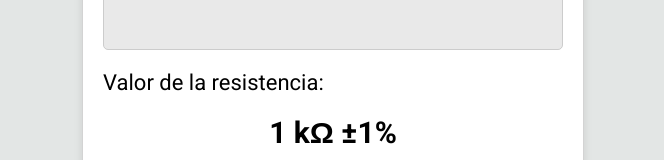
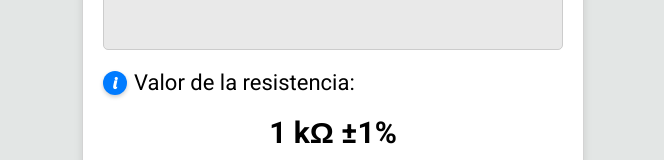
Before and after one commit to Daav97/react-resistor-calculator, a React (Vite) app: page / in a window 1280 px wide. Shown: the part 513-673 px from the top of the page, without its empty margins (307-971 px from the left). Built offline with nearby package versions, Linux system fonts and the light colour scheme.

Commit message:
Se agrega icono explicativo de valores

```diff
--- a/index.html
+++ b/index.html
@@ -9,6 +9,10 @@
       href="https://fonts.googleapis.com/css2?family=Roboto:wght@400;700&display=swap"
       rel="stylesheet"
     />
+    <link
+      href="https://fonts.googleapis.com/css2?family=Lobster&display=swap"
+      rel="stylesheet"
+    />
   </head>
   <body>
     <div id="root"></div>
--- a/src/Components/CalculatorBox/CalculatorBox.jsx
+++ b/src/Components/CalculatorBox/CalculatorBox.jsx
@@ -9,6 +9,8 @@ import {
   convertToShortScale,
   validateBandPositions,
 } from "./CalculatorBoxLogic.js";
+import InfoIcon from "../InfoIcon/InfoIcon.jsx";
+import Explanation from "../Explanation/Explanation.jsx";
 
 const DEFAULT_BAND_COLORS = [
   POSITIONS[4][0][1],
@@ -92,11 +94,11 @@ const CalculatorBox = ({ num, onCloseClick }) => {
         selectedBand={selectedBand}
       />
       <p className="margin-bottom margin-top">
-        Selecciona{" "}
+        Selecciona
         {selectedBand != null ? (
-          <>el color de la {NUMEROS_ORDINALES[selectedBand]} banda:</>
+          <> el color de la {NUMEROS_ORDINALES[selectedBand]} banda:</>
         ) : (
-          "alguna banda para elegir su color"
+          " alguna banda para elegir su color"
         )}
       </p>
       <div className="selectableColors margin-bottom">
@@ -111,7 +113,21 @@ const CalculatorBox = ({ num, onCloseClick }) => {
           );
         })}
       </div>
-      <p className="margin-bottom">Valor de la resistencia:</p>
+      <div
+        style={{
+          display: "flex",
+          alignItems: "center",
+          gap: "7px",
+        }}
+        className="margin-bottom"
+      >
+        <InfoIcon
+          child={<Explanation bands={bandColors} />}
+          bgColor={"#3d3d3d"}
+          color={"black"}
+        />
+        <p>Valor de la resistencia:</p>
+      </div>
       <div className="resultDisplay margin-bottom">
         {result?.total && `${convertToShortScale(result.total)}Ω `}
         {result?.tolerance && `±${result.tolerance?.tolerance}% `}
--- /dev/null
+++ b/src/Components/Explanation/Explanation.css
@@ -0,0 +1,22 @@
+.main-container {
+  background-color: rgb(228, 228, 228);
+  color: black;
+  margin: 7px;
+  padding: 0;
+  display: grid;
+  gap: 1px;
+  font-weight: bold;
+  font-size: 16px;
+  /* text-shadow: 2px 2px 5px rgba(0, 0, 0, 0.5); */
+  /* -webkit-text-stroke: 0.7px rgb(172, 0, 0); */
+}
+
+.main-container p {
+  outline: 1px solid black;
+  padding: 5px;
+}
+
+.columnHeader {
+  background-color: #007bff;
+  color: #f7f5f5;
+}
--- /dev/null
+++ b/src/Components/Explanation/Explanation.jsx
@@ -0,0 +1,72 @@
+import "./Explanation.css";
+
+export const Explanation = ({ bands }) => {
+  let digitsCount;
+  switch (bands.length) {
+    case 3:
+    case 4:
+      digitsCount = 2;
+      break;
+    case 5:
+    case 6:
+      digitsCount = 3;
+      break;
+  }
+
+  const hasTolerance = bands.length >= 4;
+  const hasTemperature = bands.length >= 6;
+
+  const obtainValue = (b, idx) => {
+    //Dependiendo de qué posición de banda sea y de que cantidad de bandas haya, se regresa el valor correspondiente.
+    switch (idx) {
+      case 0:
+      case 1:
+        return b.digit;
+      case 2:
+        if (bands.length <= 4) {
+          return "x" + b.multiplier;
+        }
+        return b.digit;
+      case 3:
+        if (bands.length === 4) {
+          return b.tolerance + "%";
+        }
+        return "x" + b.multiplier;
+      case 4:
+        return b.tolerance + "%";
+      case 5:
+        return b.temperature;
+    }
+  };
+
+  return (
+    <div className="main-container">
+      <p
+        className="columnHeader"
+        style={{ gridColumn: `1 / ${digitsCount + 1}` }}
+      >
+        Digitos
+      </p>
+      <p className="columnHeader" style={{ gridColumn: digitsCount + 1 }}>
+        Multiplicador
+      </p>
+      {hasTolerance && (
+        <p className="columnHeader" style={{ gridColumn: digitsCount + 2 }}>
+          Tolerancia
+        </p>
+      )}
+      {hasTemperature && (
+        <p className="columnHeader" style={{ gridColumn: digitsCount + 3 }}>
+          Temperatura
+        </p>
+      )}
+
+      {bands.map((b, idx) => (
+        <p style={{ gridColumn: idx + 1, color: b.colorHexCode }}>
+          {obtainValue(b, idx)}
+        </p>
+      ))}
+    </div>
+  );
+};
+export default Explanation;
--- /dev/null
+++ b/src/Components/InfoIcon/InfoIcon.css
@@ -0,0 +1,56 @@
+.info-icon-container {
+  position: relative;
+  display: inline-block;
+  cursor: pointer;
+  width: 24px;
+  height: 24px;
+}
+
+.info-icon {
+  font-family: "Lobster", cursive;
+  display: flex;
+  justify-content: center;
+  align-items: center;
+  background-color: #007bff;
+  color: white;
+  font-size: 16px;
+  font-weight: bold;
+  width: 24px;
+  height: 24px;
+  text-align: center;
+  border-radius: 50%;
+  box-shadow: 0 2px 4px rgba(0, 0, 0, 0.2);
+}
+
+.details-modal-container {
+  position: absolute;
+  bottom: 130%;
+  left: 50%;
+  transform: translateX(-50%);
+  background-color: #333;
+  color: white;
+  padding: 8px;
+  border-radius: 4px;
+  font-size: 14px;
+  text-align: center;
+  white-space: nowrap;
+  box-shadow: 0 2px 8px rgba(0, 0, 0, 0.2);
+  z-index: 1000;
+  opacity: 1;
+  padding: 0;
+  cursor: default;
+}
+
+/* Flecha debajo del tooltip */
+.details-modal-container::after {
+  cursor: default;
+  content: "";
+  position: absolute;
+  top: 100%;
+  left: 50%;
+  transform: translateX(-50%);
+  border-width: 6px;
+  border-style: solid;
+  border-color: var(--tooltip-border-color, #333) transparent transparent
+    transparent;
+}
--- /dev/null
+++ b/src/Components/InfoIcon/InfoIcon.jsx
@@ -0,0 +1,36 @@
+import React, { useState } from "react";
+import "./InfoIcon.css";
+
+const InfoIcon = ({ child, bgColor, color }) => {
+  const [isVisible, setIsVisible] = useState(false);
+  const [isVisibleClicked, setIsVisibleClicked] = useState(false);
+
+  return (
+    <div
+      className="info-icon-container"
+      onMouseEnter={() => setIsVisible(true)}
+      onMouseLeave={() => !isVisibleClicked && setIsVisible(false)}
+    >
+      <span
+        className="info-icon"
+        onClick={() => setIsVisibleClicked((prev) => !prev)}
+      >
+        i
+      </span>
+      {isVisible && (
+        <div
+          className="details-modal-container"
+          style={{
+            backgroundColor: bgColor,
+            "--tooltip-border-color": bgColor,
+            color: color,
+          }}
+        >
+          {child}
+        </div>
+      )}
+    </div>
+  );
+};
+
+export default InfoIcon;
--- a/src/Components/Resistor/Resistor.jsx
+++ b/src/Components/Resistor/Resistor.jsx
@@ -1,7 +1,7 @@
 import "./Resistor.css";
 
 const Resistor = ({
-  bandsColors,
+  bandsColors = [],
   // containerWidth = 500,
   drawParams,
   onBandClick,
```
